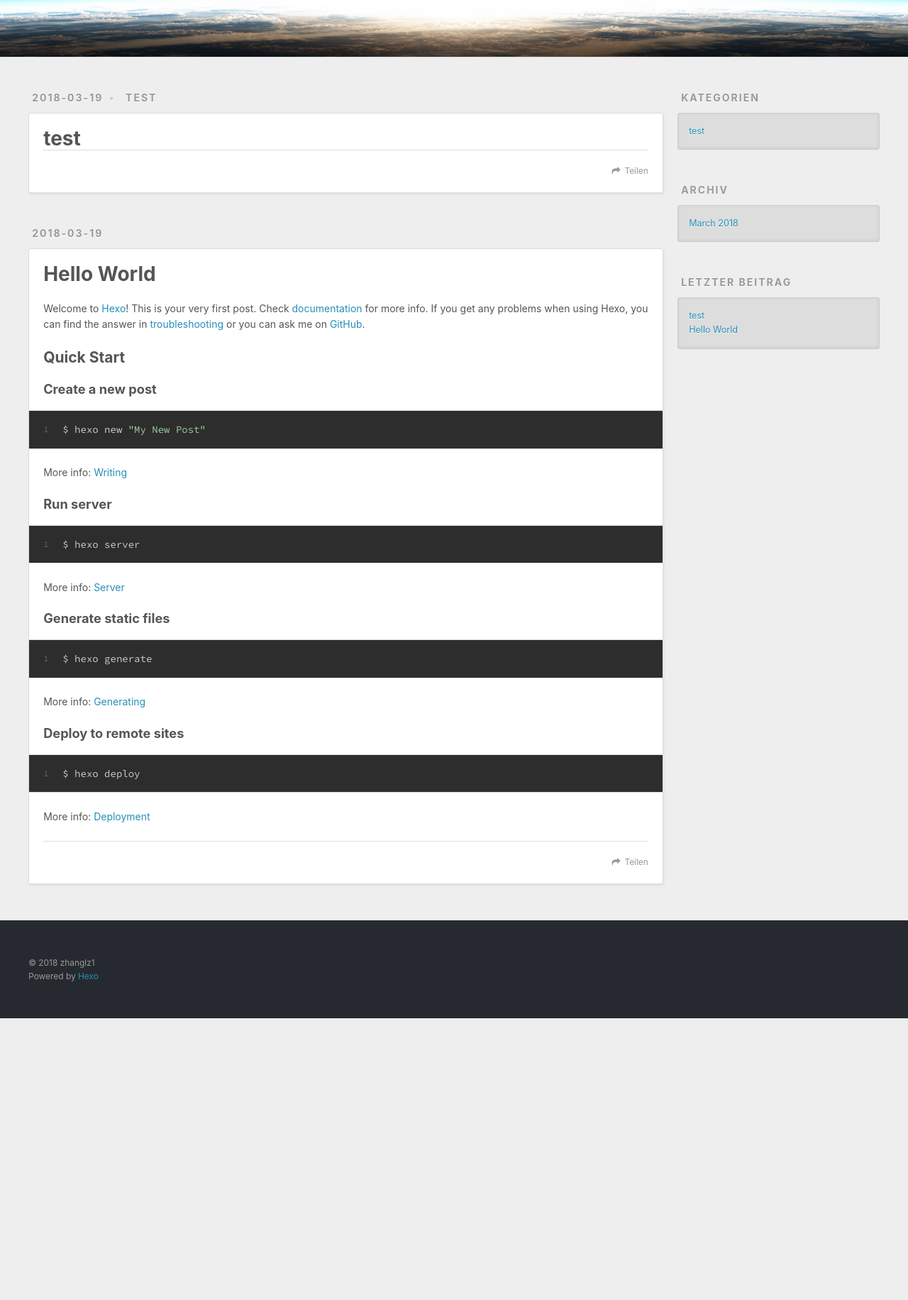
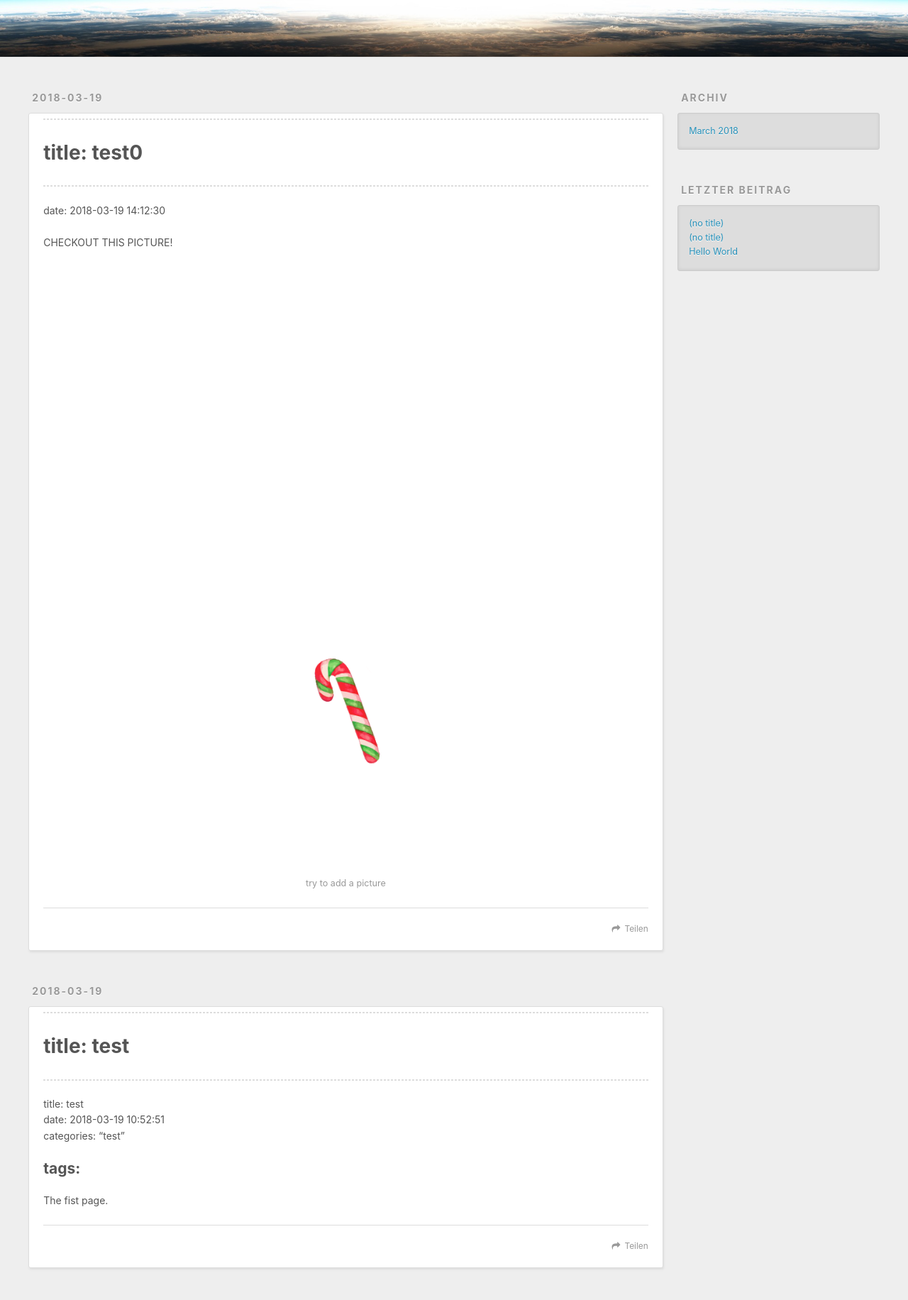
Before and after one commit to zhanglz1/zhanglz1.github.io, a plain HTML site: page index.html in a window 1280 px wide. Shown: the part 220-2052 px from the top of the page at 71% size. Before the commit the page ends 1655 px from the top, so only its background shows below. Drawn offline with nearby package versions, Linux system fonts and the light colour scheme.

Commit message:
Site updated: 2018-03-19 14:19:39

```diff
--- a/index.html
+++ b/index.html
@@ -66,37 +66,58 @@
       <div class="outer">
         <section id="main">
 
-    <article id="post-test" class="article article-type-post" itemscope itemprop="blogPost">
+    <article id="post-test0" class="article article-type-post" itemscope itemprop="blogPost">
   <div class="article-meta">
-    <a href="/2018/03/19/test/" class="article-date">
-  <time datetime="2018-03-19T02:52:51.000Z" itemprop="datePublished">2018-03-19</time>
+    <a href="/2018/03/19/test0/" class="article-date">
+  <time datetime="2018-03-19T06:12:30.380Z" itemprop="datePublished">2018-03-19</time>
 </a>
-
-  <div class="article-category">
-    <a class="article-category-link" href="/categories/test/">test</a>
-  </div>
 
   </div>
   <div class="article-inner">
 
 
-      <header class="article-header">
-
-
-    <h1 itemprop="name">
-      <a class="article-title" href="/2018/03/19/test/">test</a>
-    </h1>
-
-
-      </header>
-
     <div class="article-entry" itemprop="articleBody">
 
+        <hr>
+<h1 id="title-test0"><a href="#title-test0" class="headerlink" title="title: test0"></a>title: test0</h1><hr>
+<p>date: 2018-03-19 14:12:30</p>
+<p>CHECKOUT THIS PICTURE!</p>
+<p><img src="/2018/03/19/test0/loli_s.png" alt="try to add a picture"></p>
 
 
     </div>
     <footer class="article-footer">
-      <a data-url="https://zhanglz1.github.io/2018/03/19/test/" data-id="cjexnon9u0000two0zm04ukcd" class="article-share-link">Teilen</a>
+      <a data-url="https://zhanglz1.github.io/2018/03/19/test0/" data-id="cjexu87wb0002kso02e0hpl5n" class="article-share-link">Teilen</a>
+
+
+    </footer>
+  </div>
+
+</article>
+
+
+
+    <article id="post-test" class="article article-type-post" itemscope itemprop="blogPost">
+  <div class="article-meta">
+    <a href="/2018/03/19/test/" class="article-date">
+  <time datetime="2018-03-19T02:52:51.204Z" itemprop="datePublished">2018-03-19</time>
+</a>
+
+  </div>
+  <div class="article-inner">
+
+
+    <div class="article-entry" itemprop="articleBody">
+
+        <hr>
+<h1 id="title-test"><a href="#title-test" class="headerlink" title="title: test"></a>title: test</h1><hr>
+<p>title: test<br>date: 2018-03-19 10:52:51<br>categories: “test”</p>
+<h2 id="tags"><a href="#tags" class="headerlink" title="tags:"></a>tags:</h2><p>The fist page.</p>
+
+
+    </div>
+    <footer class="article-footer">
+      <a data-url="https://zhanglz1.github.io/2018/03/19/test/" data-id="cjexu87w20000kso0ahfgto9w" class="article-share-link">Teilen</a>
 
 
     </footer>
@@ -141,7 +162,7 @@
 
     </div>
     <footer class="article-footer">
-      <a data-url="https://zhanglz1.github.io/2018/03/19/hello-world/" data-id="cjexnonaa0001two03qv5imjf" class="article-share-link">Teilen</a>
+      <a data-url="https://zhanglz1.github.io/2018/03/19/hello-world/" data-id="cjexu87w80001kso0lk4ijfl9" class="article-share-link">Teilen</a>
 
 
     </footer>
@@ -157,13 +178,6 @@
 
           <aside id="sidebar">
 
-
-  <div class="widget-wrap">
-    <h3 class="widget-title">Kategorien</h3>
-    <div class="widget">
-      <ul class="category-list"><li class="category-list-item"><a class="category-list-link" href="/categories/test/">test</a></li></ul>
-    </div>
-  </div>
 
 
 
@@ -189,7 +203,11 @@
       <ul>
 
           <li>
-            <a href="/2018/03/19/test/">test</a>
+            <a href="/2018/03/19/test0/">(no title)</a>
+          </li>
+
+          <li>
+            <a href="/2018/03/19/test/">(no title)</a>
           </li>
 
           <li>
```
Also changed, not shown: 2018/03/19/hello-world/index.html (+7 -10 lines), 2018/03/19/test/index.html (+28 -29 lines), 2018/03/19/test0/index.html (renamed from categories/test/index.html, +42 -33 lines), archives/2018/03/index.html (+17 -13 lines), archives/2018/index.html (+17 -13 lines), archives/index.html (+17 -13 lines), 2018/03/19/test0/loli_s.png (added).
